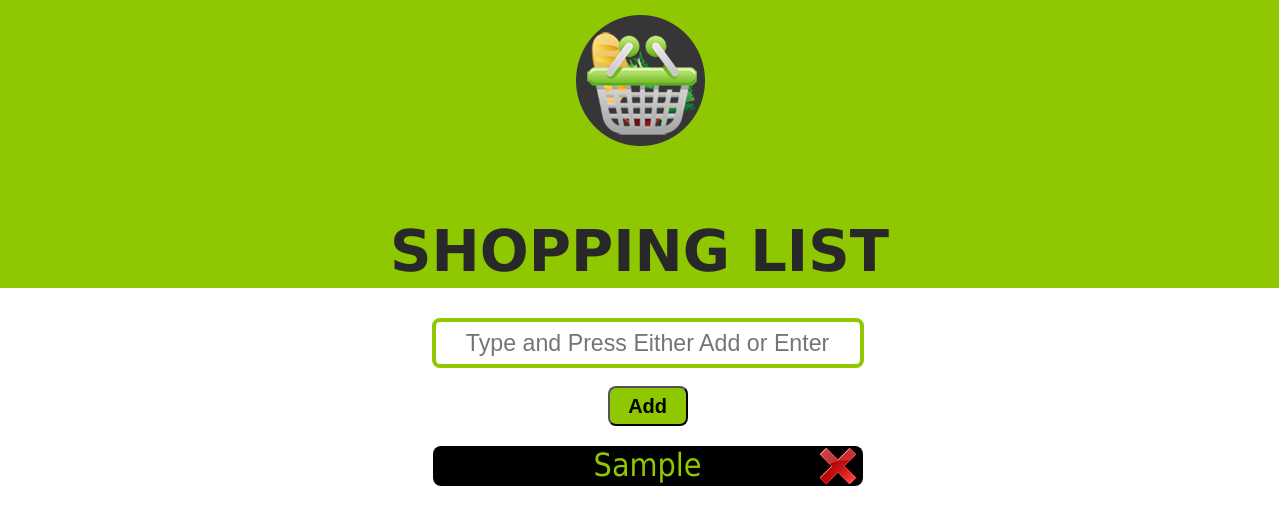
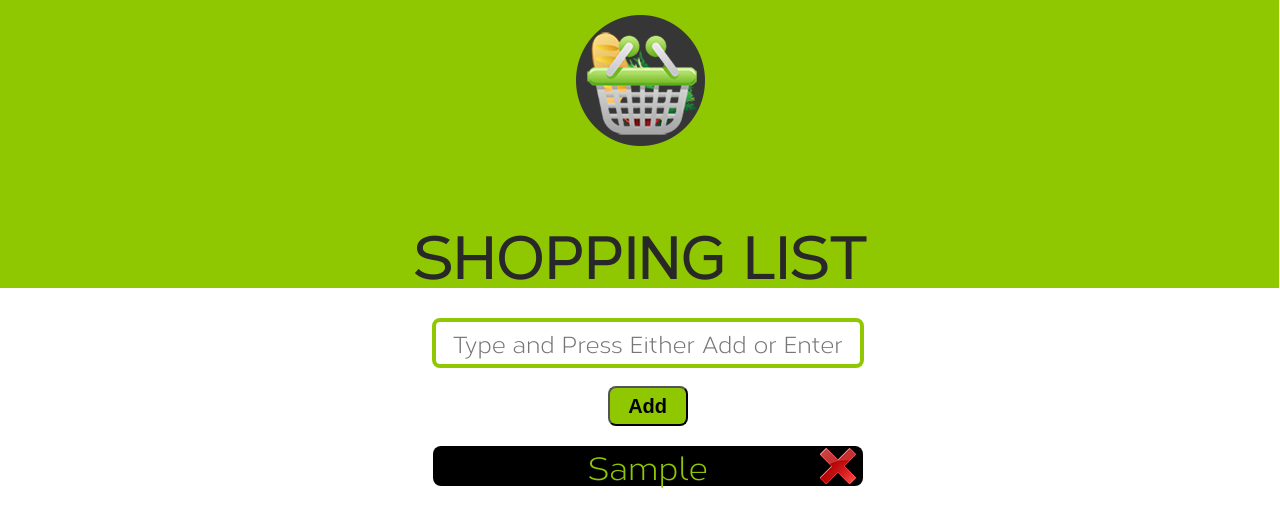
Before and after one commit to edgarmarquez/ShoppingList, a plain HTML site: page index.html in a window 1280 px wide. Both pictures are taken after typing "Sample" into the empty fields and a click on the button "Add". Drawn offline with Linux system fonts and the light colour scheme.

Commit message:
Sl fonts

```diff
--- a/style.css
+++ b/style.css
@@ -5,7 +5,7 @@
 
 h1{
 	text-align:center;
-	font-family:Verdana, sans-serif;
+	font-family:'corbertregular';;
 	font-size:360%;
 	color:#282828;
 	margin-top:40px;
@@ -40,6 +40,7 @@ header{background: #8fc800;
 #input, .items{
 	width:420px;
 	height:40px;
+
 }
 
 #input:focus{outline:0;}
@@ -48,8 +49,8 @@ header{background: #8fc800;
  	font-size:1.45em;
 	background: white;
 	border:4px solid #8fc800;
-	font-family:sans-serif;
 	text-align:center;
+	font-family: 'corbertregular';
 }
 
 button:focus{outline:0;}
@@ -75,7 +76,7 @@ button {
 	background:#000;
 	color:#8fc800;
 	font-size:2em;
-	font-family:Tahoma;
+	font-family: 'corbertregular';
     position:relative;
     bottom:40px;
 	text-align:center;
```
